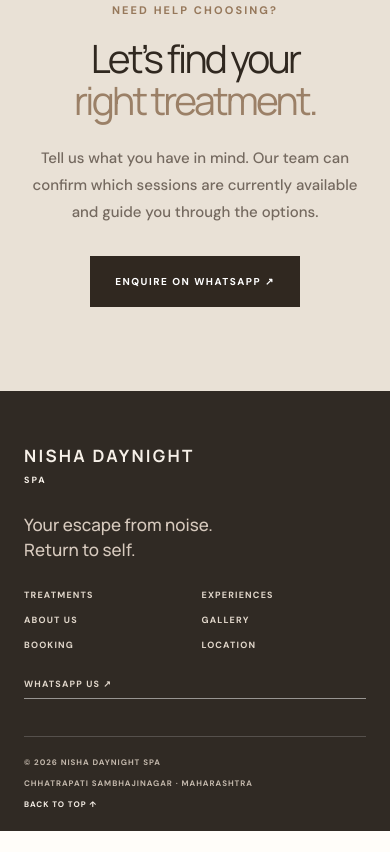
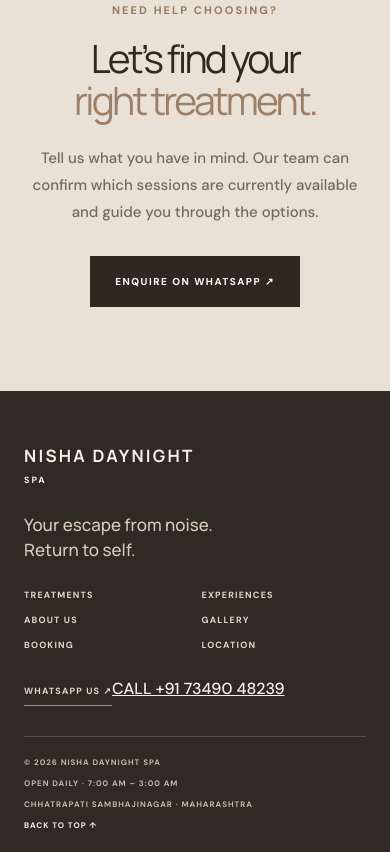
Before and after one commit to shubhm-01/nisha-daynight-spa, a plain HTML site: page treatments.html in a window 390 px wide. Shown: the part 8120-8972 px from the top of the page. Before the commit the page ends 8951 px from the top, so only its background shows below. Drawn offline with Linux system fonts and the light colour scheme.

Commit message:
Add verified phone link, opening hours and year to treatments.html

```diff
--- a/treatments.html
+++ b/treatments.html
@@ -69,5 +69,5 @@
 <footer class="site-footer"><div class="footer-top">
 <a class="footer-wordmark" href="/index.html">NISHA DAYNIGHT <span>SPA</span></a><p>Your escape from noise.<br>Return to self.</p>
 <div class="footer-links"><a href="/treatments.html">TREATMENTS</a><a href="/experiences.html">EXPERIENCES</a><a href="/about.html">ABOUT US</a><a href="/gallery.html">GALLERY</a><a href="/booking.html">BOOKING</a><a href="/location.html">LOCATION</a></div>
-<a class="footer-book" href="https://wa.me/917349048239?text=Hello%20Nisha%20Daynight%20Spa%2C%20I%20would%20like%20to%20enquire%20about%20an%20appointment." target="_blank" rel="noopener">WHATSAPP US ↗</a></div>
-<div class="footer-bottom"><span>© <span class="year"></span> NISHA DAYNIGHT SPA</span><span>CHHATRAPATI SAMBHAJINAGAR · MAHARASHTRA</span><a href="#top">BACK TO TOP ↑</a></div></footer></main><script src="/script.js"></script></body></html>
+<div class="footer-contact-links"><a class="footer-book" href="https://wa.me/917349048239?text=Hello%20Nisha%20Daynight%20Spa%2C%20I%20would%20like%20to%20enquire%20about%20an%20appointment." target="_blank" rel="noopener">WHATSAPP US ↗</a><a class="footer-phone" href="tel:+917349048239" itemprop="telephone">CALL +91 73490 48239</a></div></div>
+<div class="footer-bottom"><span>© <span class="year">2026</span> NISHA DAYNIGHT SPA</span><span>OPEN DAILY · 7:00 AM – 3:00 AM</span><span>CHHATRAPATI SAMBHAJINAGAR · MAHARASHTRA</span><a href="#top">BACK TO TOP ↑</a></div></footer></main><script src="/script.js"></script></body></html>
```
